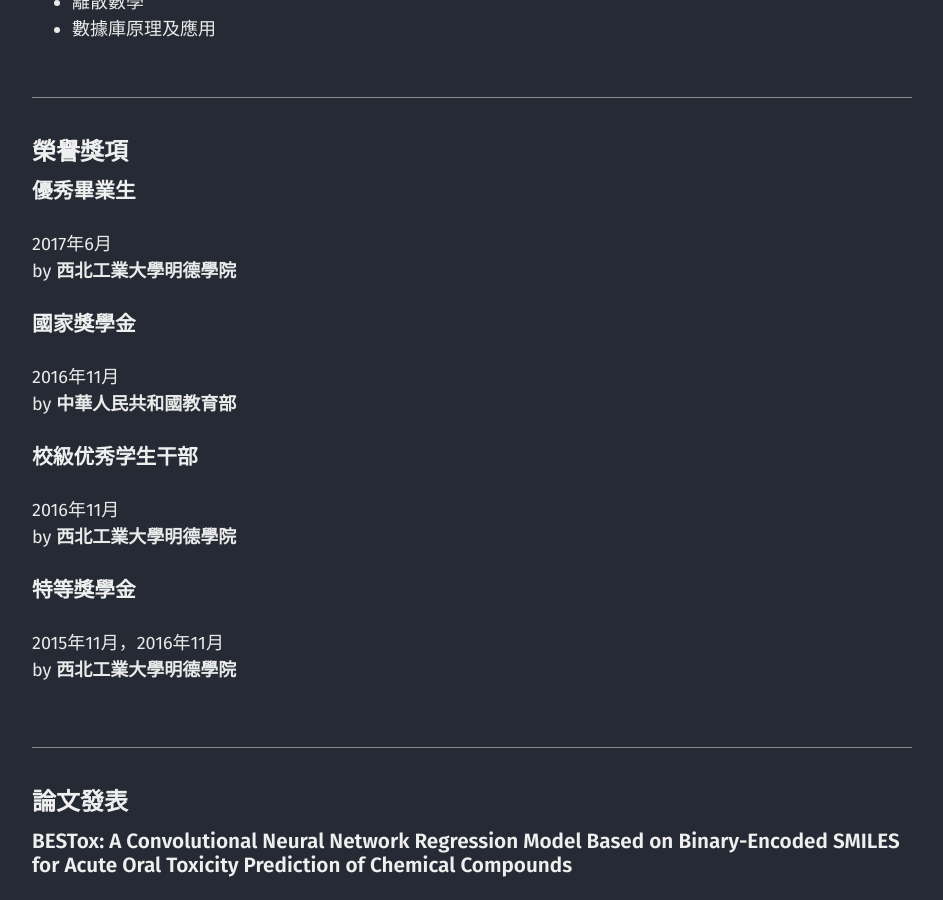
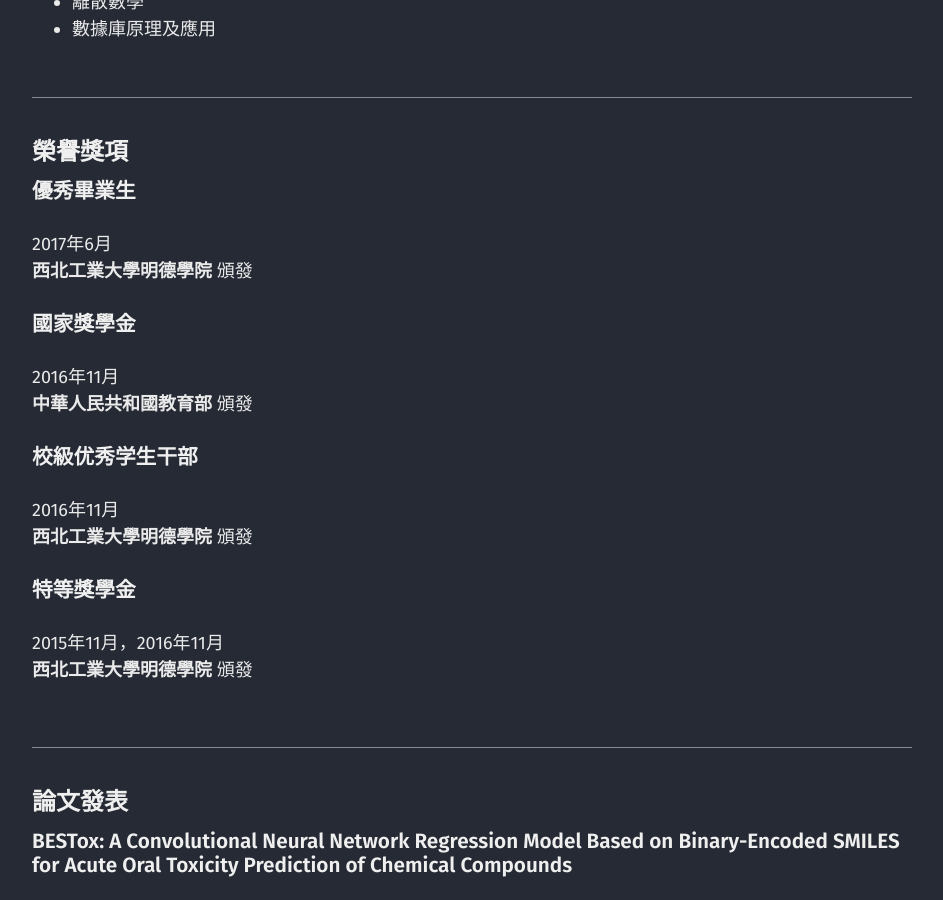
Before and after one commit to chen709847237/chen709847237, a Jekyll site: the page built from cv_cn.md, in a window 1280 px wide and 900 px high, scrolled down 1626 px. Shown: the whole window, without its empty margins (40-983 px from the left). Built offline with Jekyll 4.4.1, drawn with Linux system fonts in a browser that asks for light colours.

Commit message:
Update awards.html

```diff
--- a/_includes/cv_cn/awards.html
+++ b/_includes/cv_cn/awards.html
@@ -13,7 +13,7 @@
           <div class="date-award">{{ a.date }}</div>
         {% endif %}
         {% if a.awarder %}
-          <div class="awarder">by <strong>{{ a.awarder }}</strong></div>
+          <div class="awarder"><strong>{{ a.awarder }}</strong> 頒發</div>
         {% endif %}
         {% if a.summary %}
           <div class="summary">{{ a.summary | markdownify }}</div>
```
